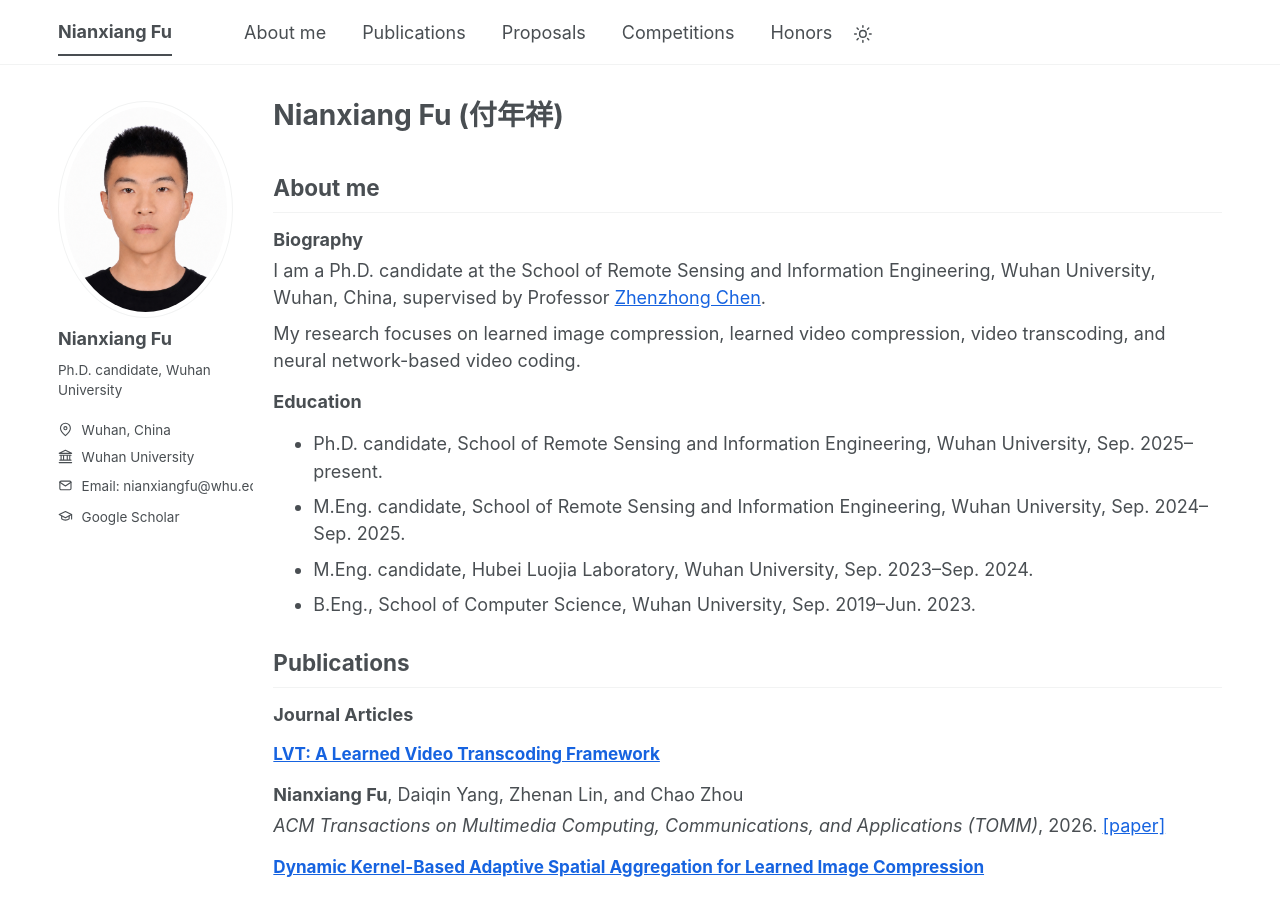
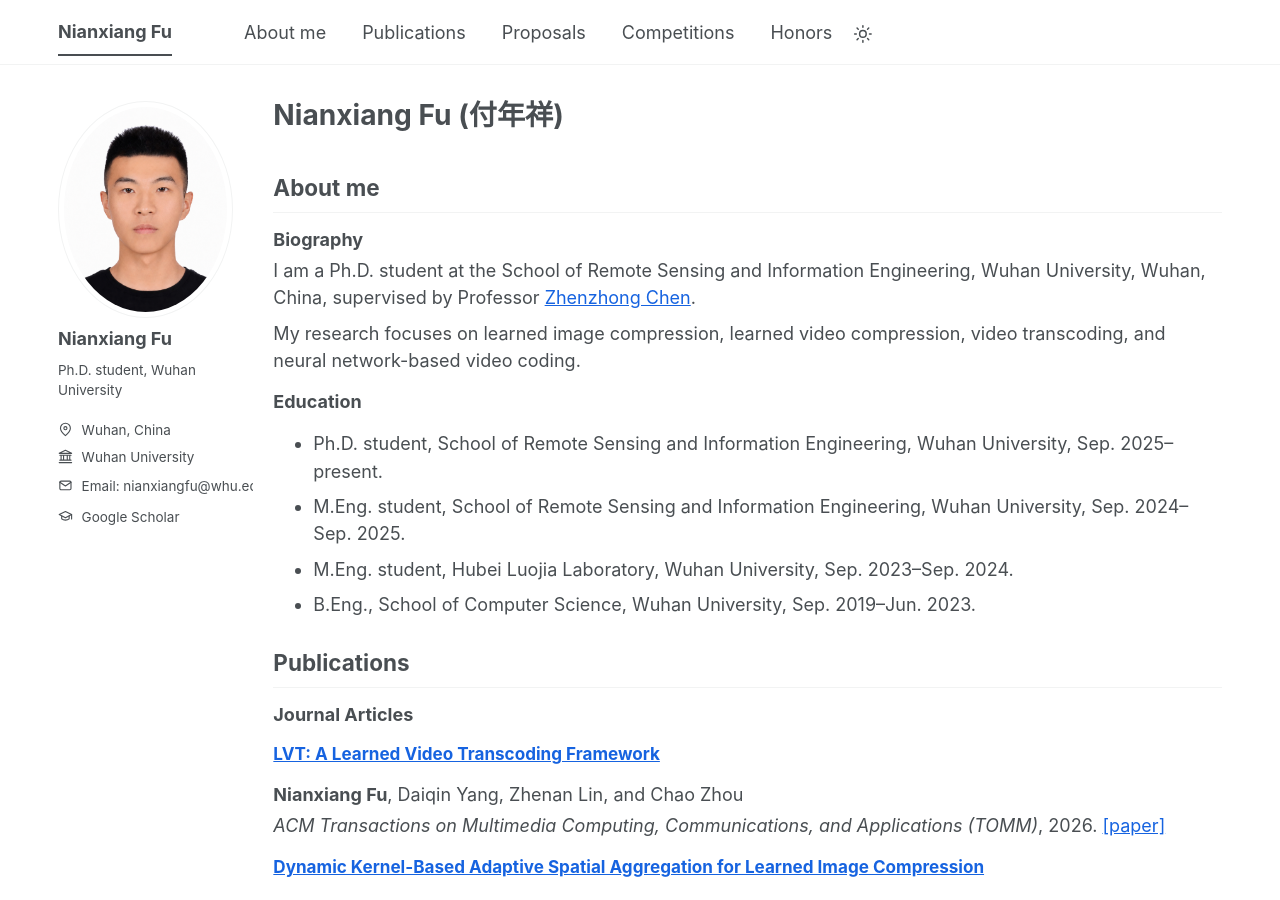
Before and after one commit to nianxiangfu/nianxiangfu.github.io, a Jekyll site: the page built from _pages/about.md, in a window 1280 px wide and 900 px high. Built offline with Jekyll 4.4.1, drawn with Linux system fonts in a browser that asks for light colours.

Commit message:
4ba70a6b767c2ac2

```diff
--- a/_config.yml
+++ b/_config.yml
@@ -12,7 +12,7 @@ site_theme               : "default" # The available themes options are "default
 title                    : "Nianxiang Fu"
 title_separator          : "-"
 name                     : &name "Nianxiang Fu"
-description              : &description "Ph.D. candidate at Wuhan University working on learned image and video coding."   # Update this with a general description of your site, this is the default if not overridden by a page
+description              : &description "Ph.D. student at Wuhan University working on learned image and video coding."   # Update this with a general description of your site, this is the default if not overridden by a page
 url                      : "" # Set this to https://[your GitHub username].github.io after creating the GitHub Pages repository.
                                                            # or if you already have some other page hosted on Github then use "https://[your GitHub username].github.io/[Your Repo Name]"
 baseurl                  : "" # the subpath of your site, e.g. "/blog"
@@ -26,7 +26,7 @@ author:
   avatar           : "NianxiangFu.png"
   name             : "Nianxiang Fu"
   pronouns         : # example: "she/her"
-  bio              : "Ph.D. candidate, Wuhan University"
+  bio              : "Ph.D. student, Wuhan University"
   location         : "Wuhan, China"
   employer         : "Wuhan University"
   uri              : # URL
--- a/_pages/about.md
+++ b/_pages/about.md
@@ -11,15 +11,15 @@ redirect_from:
 
 ### Biography
 
-I am a Ph.D. candidate at the School of Remote Sensing and Information Engineering, Wuhan University, Wuhan, China, supervised by Professor [Zhenzhong Chen](https://zhenzhong-chen.github.io/).
+I am a Ph.D. student at the School of Remote Sensing and Information Engineering, Wuhan University, Wuhan, China, supervised by Professor [Zhenzhong Chen](https://zhenzhong-chen.github.io/).
 
 My research focuses on learned image compression, learned video compression, video transcoding, and neural network-based video coding.
 
 ### Education
 
-* Ph.D. candidate, School of Remote Sensing and Information Engineering, Wuhan University, Sep. 2025–present.
-* M.Eng. candidate, School of Remote Sensing and Information Engineering, Wuhan University, Sep. 2024–Sep. 2025.
-* M.Eng. candidate, Hubei Luojia Laboratory, Wuhan University, Sep. 2023–Sep. 2024.
+* Ph.D. student, School of Remote Sensing and Information Engineering, Wuhan University, Sep. 2025–present.
+* M.Eng. student, School of Remote Sensing and Information Engineering, Wuhan University, Sep. 2024–Sep. 2025.
+* M.Eng. student, Hubei Luojia Laboratory, Wuhan University, Sep. 2023–Sep. 2024.
 * B.Eng., School of Computer Science, Wuhan University, Sep. 2019–Jun. 2023.
 
 ## Publications {#publications}
```
Also changed, not shown: _pages/cv.md (+1 -1 lines).
